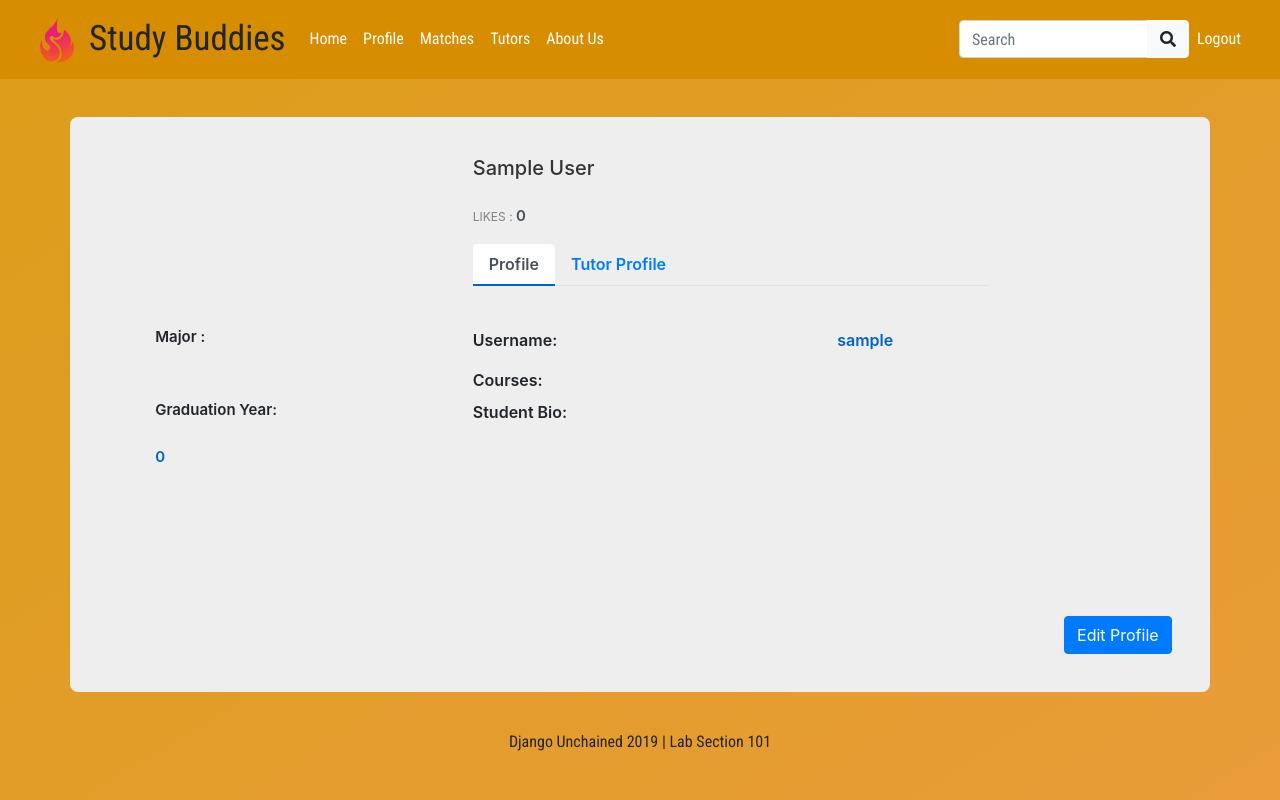
After one commit to thejimster82/SkillMatch, a Django app: a page that uses matching/templates/matching/Sprofile.html in a window 1280 px wide. The commit adds this page. Run offline with Django 3.2, Linux system fonts and the light colour scheme; the visitor is signed in with stand-in values (Sample User, id 1); data comes from the database, SQL or seed files in the repository; data that the repository does not hold is empty; parts of the project's set-up code (start-up, migrations or seed data) failed here and were passed over; some libraries are stand-ins or nearby versions.

Commit message:
emails hidden when clicking someone through search

```diff
--- /dev/null
+++ b/matching/templates/matching/Sprofile.html
@@ -0,0 +1,257 @@
+{% extends 'base.html' %}
+{% load bootstrap4 %}
+{% bootstrap_css %}
+
+{% block title %}User Profile{% endblock %}
+
+{% block content %}
+
+<div class="container emp-profile">
+    <style type="text/css">
+
+        .emp-profile{
+            padding: 3%;
+            margin-top: 3%;
+            margin-bottom: 3%;
+            border-radius: 0.5rem;
+            background: #eee;
+        }
+        .profile-img{
+            text-align: center;
+        }
+        .profile-img img{
+            object-fit: cover;
+            height: 200px; width:200px;
+        }
+        .profile-img .file {
+            position: relative;
+            overflow: hidden;
+            margin-top: -20%;
+            width: 70%;
+            border: none;
+            border-radius: 0;
+            font-size: 15px;
+            background: #212529b8;
+        }
+        .profile-img .file input {
+            position: absolute;
+            opacity: 0;
+            right: 0;
+            top: 0;
+        }
+        .profile-head h5{
+            color: #333;
+        }
+        .profile-head h6{
+            color: #0062cc;
+        }
+        .profile-edit-btn{
+            border: none;
+            border-radius: 1.5rem;
+            width: 70%;
+            padding: 2%;
+            font-weight: 600;
+            color: #6c757d;
+            cursor: pointer;
+        }
+        .profile-rating{
+            font-size: 12px;
+            color: #818182;
+            margin-top: 5%;
+        }
+        .profile-rating span{
+            color: #495057;
+            font-size: 15px;
+            font-weight: 600;
+        }
+        .profile-head .nav-tabs{
+            margin-bottom:5%;
+        }
+        .profile-head .nav-tabs .nav-link{
+            font-weight:600;
+            border: none;
+        }
+        .profile-head .nav-tabs .nav-link.active{
+            border: none;
+            border-bottom:2px solid #0062cc;
+        }
+        .profile-work{
+            padding: 14%;
+            margin-top: -15%;
+        }
+        .profile-work p{
+            font-size: 15px;
+            color:#0062cc;
+            font-weight: 600;
+            margin-top: 10%;
+        }
+        .profile-work a{
+            text-decoration: none;
+            color: #495057;
+            font-weight: 600;
+            font-size: 15px;
+        }
+        .profile-work ul{
+            list-style: none;
+        }
+        .profile-tab label{
+            font-weight: 600;
+        }
+        .profile-tab p{
+            font-weight: 600;
+            color: #0062cc;
+        }
+        .tboverflow{
+            word-wrap:break-word;
+            overflow: auto;
+            height:200px;
+            width:100%;
+        }
+    </style>
+            <form method="post">
+                <div class="row">
+                    <div class="col-md-4">
+                        {% if user.profile.profilePicture %}
+                        <div class="profile-img">
+                            <img src="{{user.profile.profilePicture.url}}"/>
+                        </div>
+                        {% else %}
+                        <div class="profile-img">
+                        </div>
+                        {% endif %}
+                    </div>
+                    <div class="col-md-6">
+                        <div class="profile-head">
+                                    <h5>
+                                        {{user.first_name}} {{user.last_name}}
+                                    </h5>
+                                    <p class="profile-rating">LIKES : <span>{{user.profile.rank}}</span></p>
+                            <ul class="nav nav-tabs" id="myTab" role="tablist">
+                                <li class="nav-item">
+                                    <a class="nav-link active" id="profile-tab" data-toggle="tab" href="#profile" role="tab" aria-controls="profile" aria-selected="true">Profile</a>
+                                </li>
+                                <li class="nav-item">
+                                    <a class="nav-link" id="tutor-tab" data-toggle="tab" href="#tutor" role="tab" aria-controls="tutor" aria-selected="false">Tutor Profile</a>
+                                </li>
+                            </ul>
+                        </div>
+                    </div>
+                </div>
+                <div class="row">
+                    <p></p>
+                </div>
+                <div class="row">
+                    <div class="col-md-4">
+                        <div class="profile-work">
+                            <a>Major          :</a>
+                            <p>{{user.profile.major}}</p><br/>
+                            <a>Graduation Year:</a>
+                            <p>{{user.profile.grad_year}}</p><br/>
+                        </div>
+                    </div>
+                    <div class="col-md-8">
+                        <div class="tab-content profile-tab" id="myTabContent">
+                            <div class="tab-pane fade show active" id="profile" role="tabpanel" aria-labelledby="profile-tab">
+                                        <div class="row">
+                                            <div class="col-md-6">
+                                                <label>Username:</label>
+                                            </div>
+                                            <div class="col-md-6">
+                                                <p>{{user.username}}</p>
+                                            </div>
+                                        </div>
+                                        <div class="row">
+                                            <div class="col-md-6">
+                                                <label>Courses:</label>
+                                            </div>
+                                            <div class="col-md-6">
+					                                {% for c in courses %}
+					                                <p>{{ c }}</p>
+					                                {% endfor %}
+                                            </div>
+                                        </div>
+                                <div class="row">
+                                    <div class="col-md-6">
+                                        <label>Student Bio:</label><br/>
+                                    </div>
+                                    <div class="col-md-6">
+                                        <div class="tboverflow">{{user.profile.bio}}</div>
+                                    </div>
+                                </div>
+
+                                <!--
+                                The other way of displaying the student bio where it takes the whole width!
+                                <div class="row">
+                                    <div class="col-md-12">
+                                        <label>Student Bio:</label><br/>
+                                        <p>{{user.profile.bio}}</p>
+                                    </div>
+                                </div>
+                                -->
+
+
+                                {% if request.user.first_name == user.first_name and request.user.last_name == user.last_name %}
+                                                <a href="{% url 'update_profile' username %}" style="float:right;">
+                                                    <p></p>
+                                                        <button type="button" class='btn btn-primary'>Edit Profile</button>
+                                                    </a>
+
+                                {% endif %}
+                            </div>
+                            <div class="tab-pane fade" id="tutor" role="tabpanel" aria-labelledby="tutor-tab">
+                                {% if request.user.first_name == user.first_name and request.user.last_name == user.last_name %}
+                                {% if tutor is True %}
+                                        <div class="row">
+                                            <div class="col-md-6">
+                                                <label>GPA : </label>
+                                            </div>
+                                            <div class="col-md-6">
+                                                <p>{{user.profile.tutor_gpa}}</p>
+                                            </div>
+                                        </div>
+                                        <div class="row">
+                                            <div class="col-md-6">
+                                                <label>Tutor Bio : </label>
+                                            </div>
+                                            <div class="col-md-6">
+                                                    <div class="tboverflow">{{user.profile.tutor_bio}}</div>
+                                            </div>
+                                        </div>
+                                        <p></p>
+                                <a href="{% url 'update_tutorprofile' username %}" style="float:right;">
+                                    <button type="button" class='btn btn-primary'>Edit Tutor Profile</button>
+                                </a>
+                                {% elif tutor is False %}
+                                <a href="{% url 'update_become_tutor' username %}">
+                                    <button type="button" class='btn btn-primary'>Become a Tutor</button>
+                                </a>
+                                {% endif %}
+                                {% elif request.user.first_name != user.first_name and request.user.last_name != user.last_name %}
+                                {% if tutor is True %}
+                                        <div class="row">
+                                            <div class="col-md-6">
+                                                <label>GPA : </label>
+                                            </div>
+                                            <div class="col-md-6">
+                                                <p>{{user.profile.tutor_gpa}}</p>
+                                            </div>
+                                        </div>
+                                <div class="row">
+                                    <div class="col-md-6">
+                                        <label>Tutor Bio : </label>
+                                    </div>
+                                    <div class="col-md-6">
+                                            <div class="tboverflow">{{user.profile.tutor_bio}}</div>
+                                    </div>
+                                </div>
+                                {% elif tutor is False %}
+                                <a>They are not a tutor!</a>
+                                {% endif %}
+                                {% endif %}
+                            </div>
+                        </div>
+                    </div>
+                </div>
+            </form>
+        </div>
+{% endblock %}
--- a/matching/templates/matching/snippets/profile_view.html
+++ b/matching/templates/matching/snippets/profile_view.html
@@ -1,7 +1,7 @@
 {% load static %}
 
     <div style="width: 250px; height: 300px; display:inline-block; margin-right: 1em; margin-top: 3em;">
-        <a style="text-decoration: none; color:inherit;" href="{% url 'profile' result.user.username %}">
+        <a style="text-decoration: none; color:inherit;" href="{% url 'Sprofile' result.user.username %}">
             <div class="card h-100" style="width: 100%; padding-bottom: 1em;">
                 <div class="mx-auto" style="width:200px; height:200px; padding-bottom: 1em; padding-top: 1em">
                     {% if result.user.profile.profilePicture %}
--- a/matching/views.py
+++ b/matching/views.py
@@ -142,6 +142,18 @@ def Tprofile(request, username):
         "tutor": tutor,
     })
 
+@login_required
+def Sprofile(request, username):
+    user = User.objects.get(username=username)
+    profile = Profile.objects.get(user=user)
+    courses = profile.courses.all()
+    tutor_u = Profile.objects.get(user=user)
+    tutor = tutor_u.tutor
+    return render(request, 'Sprofile.html', {
+        'user': user,
+        'courses': courses,
+        "tutor": tutor,
+    })
 
 @login_required
 def update_profile(request, username):
--- a/skillmatch/urls.py
+++ b/skillmatch/urls.py
@@ -37,6 +37,7 @@ urlpatterns = [
     path('profile/<username>/edit/', views.update_profile, name='update_profile'),
     path('profile/<username>', views.profile, name='profile'),
     path('Tprofile/<username>', views.Tprofile, name='Tprofile'),
+    path('Sprofile/<username>', views.Sprofile, name='Sprofile'),
     path('tutorprofile/<username>', views.tutorprofile, name='tutorprofile'),
     path('tutorprofile/<username>/becometutor', views.update_become_tutor,
          name='update_become_tutor'),
```
